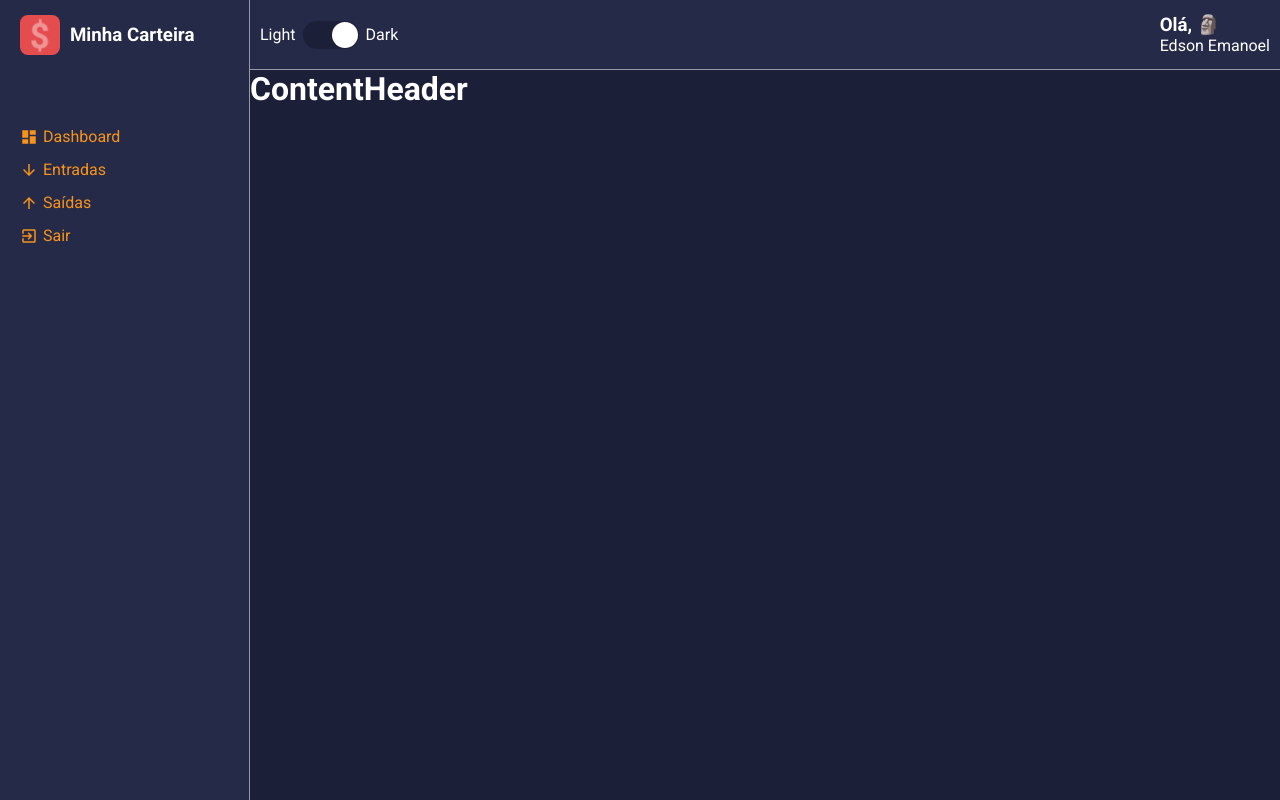
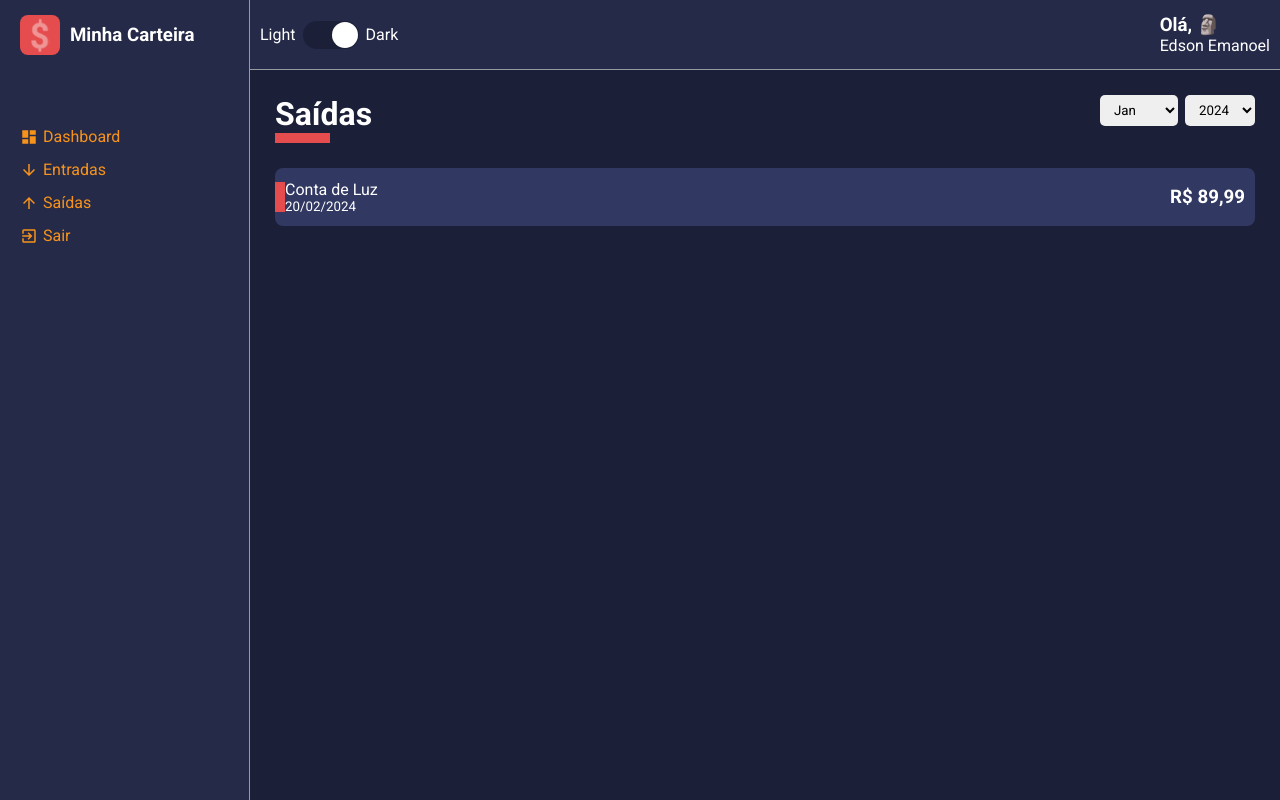
Before and after one commit to Edson-Emanoel/react-ts-carteira, a React (Create React App) app: page / in a window 1280 px wide. Built offline with nearby package versions, Linux system fonts and the light colour scheme.

Commit message:
Estou fazendo a Listagem

```diff
--- a/src/App.tsx
+++ b/src/App.tsx
@@ -4,13 +4,14 @@ import { ThemeProvider } from 'styled-components';
 import Layout from './components/Layout';
 import dark from './styles/themes/dark';
 import Dashboard from './pages/Dashboard';
+import List from './pages/List';
 
 const App: React.FC = () => {
   return (
     <ThemeProvider theme={dark}>
         <GlobalStyles/>
         <Layout>
-          <Dashboard />
+          <List />
         </Layout>
     </ThemeProvider>
   )
--- a/src/components/Content/styles.ts
+++ b/src/components/Content/styles.ts
@@ -4,4 +4,6 @@ export const Container = styled.div`
     grid-area: CT;
     color: ${props => props.theme.colors.white};
     background-color: ${props => props.theme.colors.primary};
+
+    padding: 25px;
 `;
--- a/src/components/ContentHeader/index.tsx
+++ b/src/components/ContentHeader/index.tsx
@@ -1,11 +1,29 @@
 import React from 'react'
 
-import { Container } from './styles'
+import {
+  Container,
+  TitleContainer,
+  Controllers
+} from './styles'
 
-const ContentHeader: React.FC = () => {
+interface IContentHeaderProps {
+  title: string;
+  lineColor: string;
+  children: React.ReactNode;
+}
+
+const ContentHeader: React.FC<IContentHeaderProps> = ({
+  title, lineColor, children
+}) => {
+
   return (
     <Container>
-        <h1> ContentHeader </h1>
+        <TitleContainer lineColor={lineColor}>
+          <h1>{title}</h1>
+        </TitleContainer>
+        <Controllers>
+          {children}
+        </Controllers>
     </Container>
   )
 }
--- a/src/components/ContentHeader/styles.ts
+++ b/src/components/ContentHeader/styles.ts
@@ -1,3 +1,30 @@
 import styled from "styled-components";
 
-export const Container = styled.div``;
+interface ITitleContainerProps{
+    lineColor: string;
+}
+
+export const Container = styled.div`
+    width: 100%;
+    display: flex;
+    justify-content: space-between;
+
+    margin-bottom: 25px;
+`;
+
+export const TitleContainer = styled.div<ITitleContainerProps>`
+    > h1 {
+        color: ${props => props.theme.colors.white};
+
+        &::after {
+            content: '';
+            display: block;
+            width: 55px;
+            border-bottom: 10px solid ${props => props.lineColor};
+        }
+    }
+`;
+
+export const Controllers = styled.div`
+    display: flex;
+`;
--- /dev/null
+++ b/src/components/HistoryFinanceCard/index.tsx
@@ -0,0 +1,32 @@
+import React from 'react'
+
+import { Container, Tag } from './styles'
+
+interface IHistoryFinanceCardProps {
+  cardColor: string;
+  tagColor: string;
+  title: string;
+  subtitle: string;
+  amount: string;
+}
+
+const HistoryFinanceCard: React.FC<IHistoryFinanceCardProps> = ({
+    cardColor,
+    tagColor,
+    title,
+    subtitle,
+    amount
+}) => {
+  return (
+    <Container color={cardColor}>
+        <Tag color={tagColor} />
+        <div>
+            <span>{title}</span>
+            <small>{subtitle}</small>
+        </div>
+        <h3>{ amount }</h3>
+    </Container>
+  )
+}
+
+export default HistoryFinanceCard;
--- /dev/null
+++ b/src/components/HistoryFinanceCard/styles.ts
@@ -0,0 +1,50 @@
+import styled from "styled-components";
+
+interface IContainerProps {
+    color: string;
+}
+
+interface ITagProps {
+    color: string;
+}
+
+export const Container = styled.li<IContainerProps>`
+    background-color: ${props => props.color};
+    border-radius: 8px;
+
+    list-style: none;
+
+    margin: 10px 0;
+    padding: 12px 10px;
+
+    display: flex;
+    justify-content: space-between;
+    align-items: center;
+
+    cursor: pointer;
+    transition: all .3s;
+
+    position: relative;
+
+    &:hover{
+        opacity: .7;
+        transform: translateX(10px);
+    }
+
+    > div {
+        display: flex;
+        flex-direction: column;
+        justify-content: space-between;
+    }
+`;
+
+export const Tag = styled.div<ITagProps>`
+    width: 10px;
+    height: 30px;
+
+    background-color: ${props => props.color};
+
+    position: absolute;
+
+    left: 0;
+`;
--- /dev/null
+++ b/src/components/SelectInput/index.tsx
@@ -0,0 +1,24 @@
+import React from 'react'
+
+import { Container } from './styles'
+
+interface ISelectInputProps {
+  options: {
+    value:  string | number;
+    label:  string | number;
+  }[]
+}
+
+const SelectInput: React.FC<ISelectInputProps> = ({ options }) => {
+  return (
+    <Container>
+        <select>
+            {options.map((item) => (
+                <option value={item.value}>{item.label}</option>
+            ))}
+        </select>
+    </Container>
+  )
+}
+
+export default SelectInput;
--- /dev/null
+++ b/src/components/SelectInput/styles.ts
@@ -0,0 +1,12 @@
+import styled from "styled-components";
+
+export const Container = styled.div`
+
+    > select {
+        padding: 7px 10px;
+        border-radius: 5px;
+
+        margin-left: 7px;
+    }
+
+`;
--- a/src/pages/Dashboard/index.tsx
+++ b/src/pages/Dashboard/index.tsx
@@ -1,11 +1,29 @@
 import React from 'react'
 import ContentHeader from '../../components/ContentHeader';
+
 import { Container } from './styles';
+import SelectInput from '../../components/SelectInput';
 
 const Dashboard: React.FC = () => {
+
+  const optionsMeses = [
+    { value: 'Jan', label: 'Jan'   },
+    { value: 'Fev', label: 'Fev'   },
+    { value: 'Mar', label: 'Março' }
+  ]
+
+  const optionsAnos = [
+    { value: '2024', label: '2024' },
+    { value: '2023', label: '2023' },
+    { value: '2022', label: '2022' }
+  ]
+
   return (
     <Container>
-      <ContentHeader />
+      <ContentHeader title='Dashboard' lineColor='#F7931B'>
+          <SelectInput options={optionsMeses} />
+          <SelectInput options={optionsAnos} />
+      </ContentHeader>
     </Container>
   )
 }
--- a/src/pages/List/index.tsx
+++ b/src/pages/List/index.tsx
@@ -1,8 +1,41 @@
 import React from 'react'
+import ContentHeader from '../../components/ContentHeader';
+
+import { Container, Content } from './styles';
+import SelectInput from '../../components/SelectInput';
+import HistoryFinanceCard from '../../components/HistoryFinanceCard';
 
 const List: React.FC = () => {
+
+  const optionsMeses = [
+    { value: 'Jan', label: 'Jan'   },
+    { value: 'Fev', label: 'Fev'   },
+    { value: 'Mar', label: 'Março' }
+  ]
+
+  const optionsAnos = [
+    { value: '2024', label: '2024' },
+    { value: '2023', label: '2023' },
+    { value: '2022', label: '2022' }
+  ]
+
   return (
-    <div> List </div>
+    <Container>
+      <ContentHeader title='Saídas' lineColor='#E44C4E'>
+        <SelectInput options={optionsMeses} />
+        <SelectInput options={optionsAnos} />
+      </ContentHeader>
+
+      <Content >
+        <HistoryFinanceCard
+          cardColor='#313862'
+          tagColor='#E44C4E'
+          title='Conta de Luz'
+          subtitle='20/02/2024'
+          amount='R$ 89,99'
+        />
+      </Content>
+    </Container>
   )
 }
 
--- /dev/null
+++ b/src/pages/List/styles.ts
@@ -0,0 +1,5 @@
+import styled from "styled-components";
+
+export const Container = styled.div``;
+
+export const Content = styled.div``;
```
Also changed, not shown: 1 other file (tests, documents, lock files or other folders).
